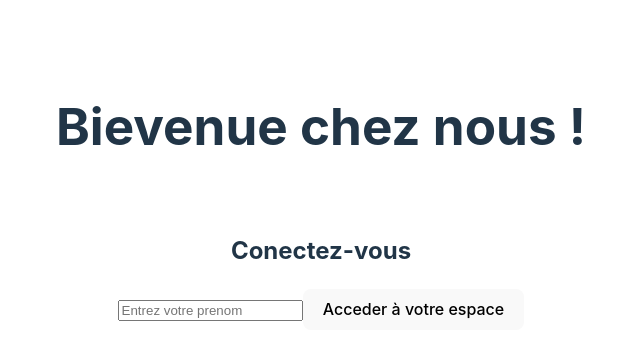
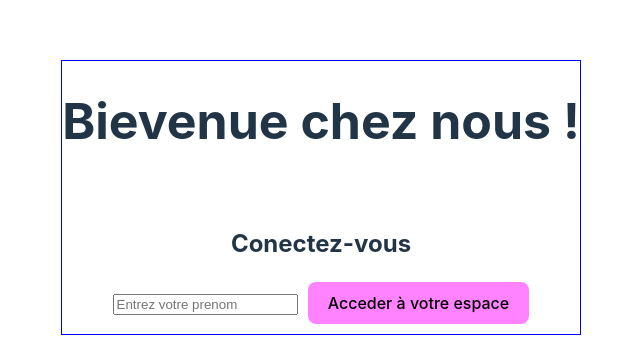
Before and after one commit to NikotoKoto/crazy-burger, a React (Vite) app: page / in a window 1280 px wide. Shown: the part 203-566 px from the top of the page, without its empty margins (319-959 px from the left). Built offline with nearby package versions, Linux system fonts and the light colour scheme.

Commit message:
💄 F03: LoginForm > Add css

```diff
--- a/src/components/pages/login/loginForm.jsx
+++ b/src/components/pages/login/loginForm.jsx
@@ -1,7 +1,7 @@
 import React, { useState } from "react";
 import { useNavigate } from "react-router-dom";
-
-export default function loginForm() {
+import styled from "styled-components"
+export default function LoginForm() {
   //state
   const navigate = useNavigate();
   const [username, setUsername] = useState("");
@@ -19,7 +19,7 @@ export default function loginForm() {
 
   //render
   return (
-    <form action="submit" onSubmit={handleSubmit}>
+    <LoginFormStyled action="submit" onSubmit={handleSubmit}>
       <h1>Bievenue chez nous !</h1>
       <br />
       <h2>Conectez-vous</h2>
@@ -31,8 +31,24 @@ export default function loginForm() {
         required
       ></input>
       <button>Acceder à votre espace</button>
-    </form>
+    </LoginFormStyled>
   );
 }
 
-/** */
+
+
+/**Styled components */
+
+const LoginFormStyled = styled.form `
+  border: 1px solid blue;
+  padding-bottom : 10px;
+ h1{
+  font-size: 50px
+ }
+
+ button{
+  margin-left: 10px;
+  background-color: #FF82FF;
+ }
+
+`
```
